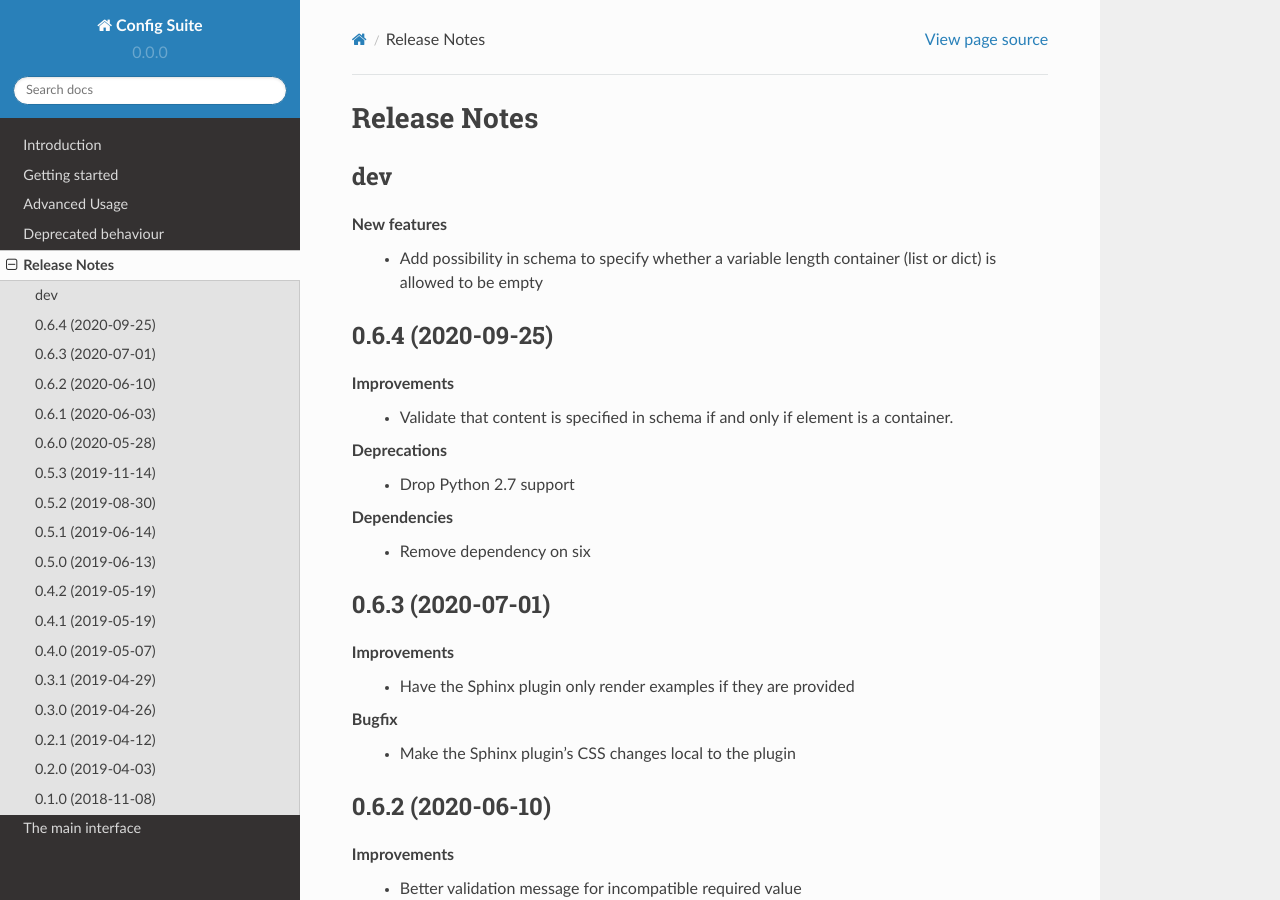
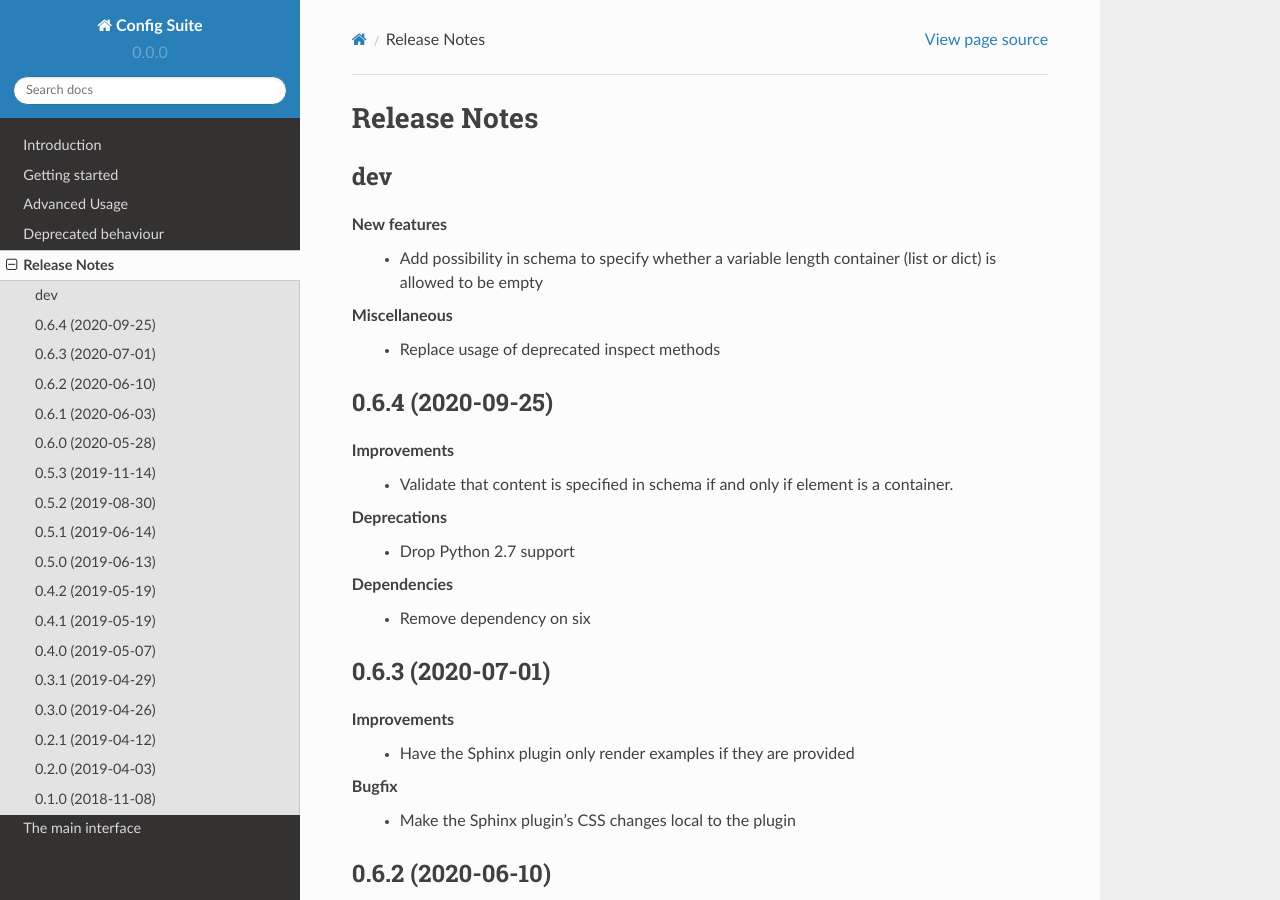
Before and after one commit to equinor/configsuite, a Sphinx documentation site: the page built from docs/source/release_notes.rst, in a window 1280 px wide and 900 px high. Built offline with Sphinx 7.4.7 and the Read the Docs theme 2.0.0, drawn with Linux system fonts in a browser that asks for light colours; the version number is read from the project's files by our own code.

Commit message:
Update release notes with inspect fix

```diff
--- a/docs/source/release_notes.rst
+++ b/docs/source/release_notes.rst
@@ -15,6 +15,9 @@ dev
 
 **New features**
  - Add possibility in schema to specify whether a variable length container (list or dict) is allowed to be empty
+
+**Miscellaneous**
+ - Replace usage of deprecated inspect methods
 
 0.6.4 (2020-09-25)
 ------------------
```
